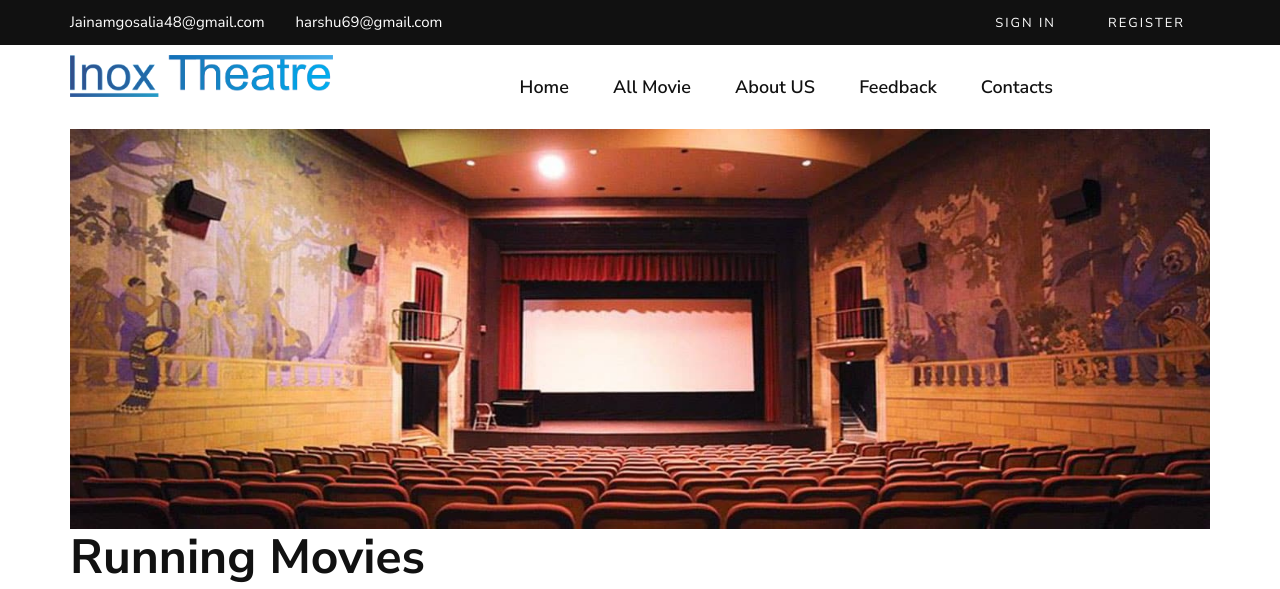
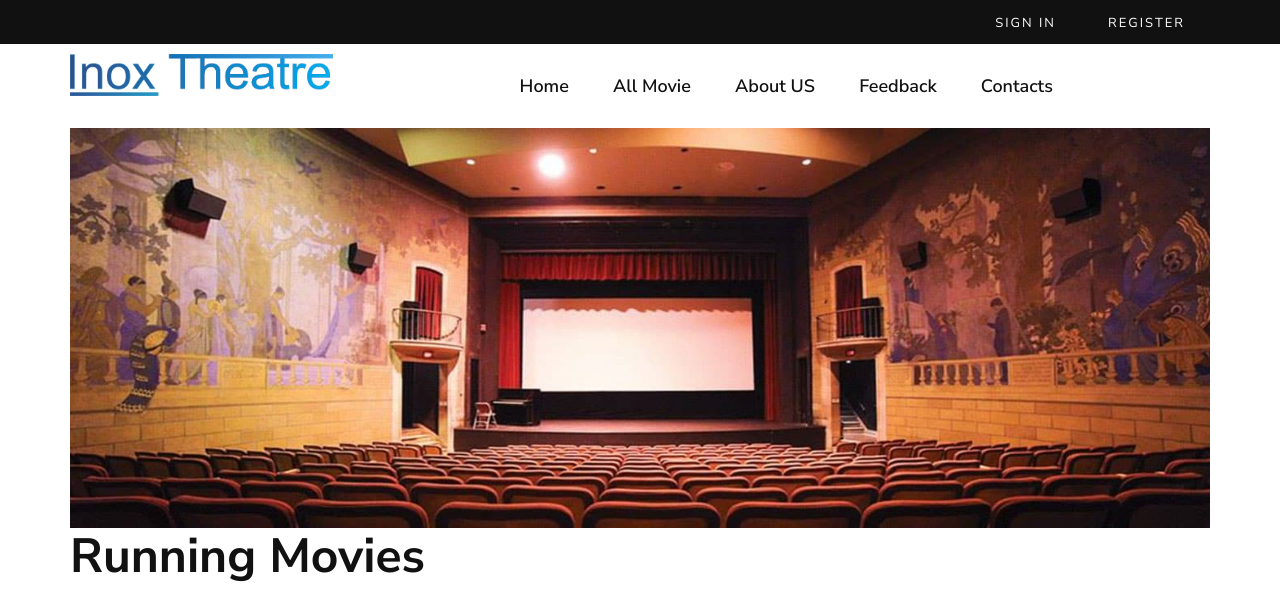
Before and after one commit to snehalpancholi/movie-booking-php, a PHP site: page /index.php in a window 1280 px wide. Shown: the top 589 px of the page. Run offline with PHP 8.4, Linux system fonts and the light colour scheme; data comes from the database, SQL or seed files in the repository; some libraries are stand-ins or nearby versions; some web fonts are replaced.

Commit message:
Update header.php

```diff
--- a/header.php
+++ b/header.php
@@ -17,9 +17,7 @@
         </div>
 
         <div id="mobile-menu-wrap"></div>
-        <div class="offcanvas__text">
-            <p>jainamgosalia48@gmail.com harshu69@gmail.com</p>
-        </div>
+
     </div>
     <!-- Offcanvas Menu End -->
 
@@ -29,9 +27,7 @@
             <div class="container">
                 <div class="row">
                     <div class="col-lg-6 col-md-7">
-                        <div class="header__top__left">
-                            <p>Jainamgosalia48@gmail.com  &nbsp; &nbsp; &nbsp; &nbsp;harshu69@gmail.com</p>
-                        </div>
+
                     </div>
                     <?php
                     include_once "Database.php";
```
